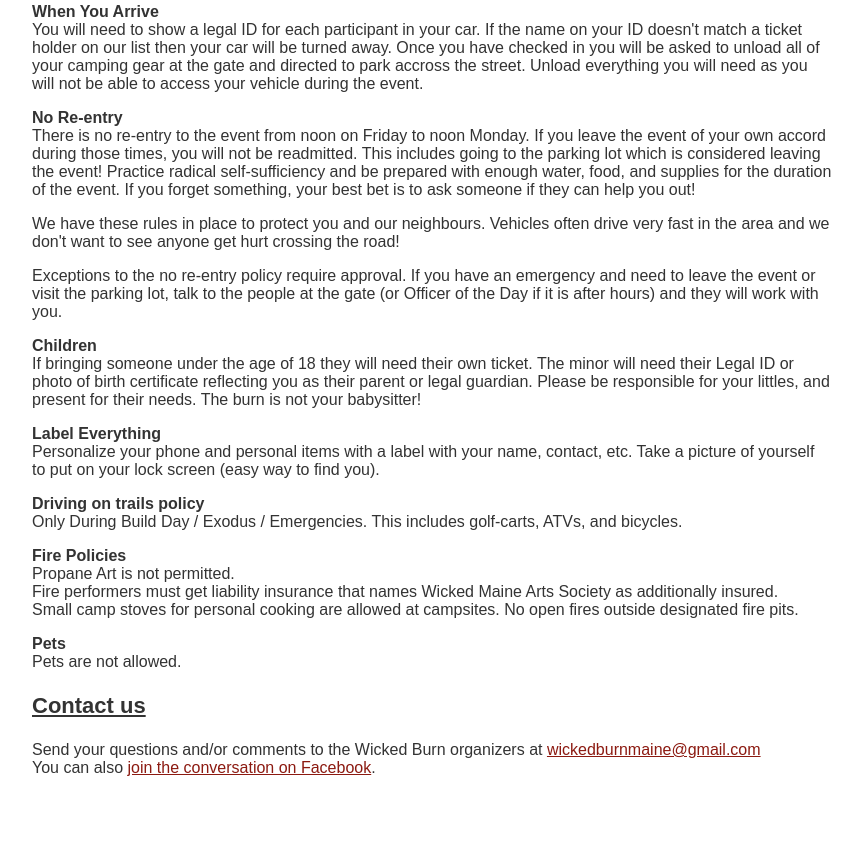
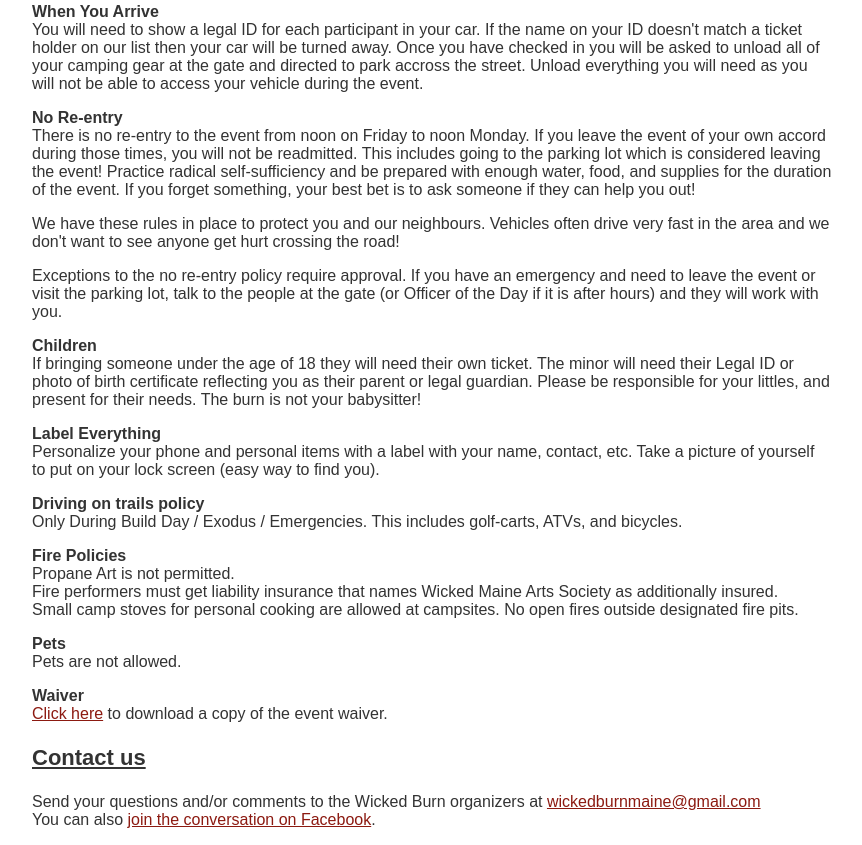
Before and after one commit to olleicua/wicked-burn-maine, a plain HTML site: page dist/survival_guide/index.html in a window 1280 px wide. Shown: the part 1463-2308 px from the top of the page, without its empty margins (208-1070 px from the left). Before the commit the page ends 2256 px from the top, so only its background shows below. Drawn offline with Linux system fonts and the light colour scheme; a web font is replaced by a local one.

Commit message:
add link to waiver

```diff
--- a/dist/survival_guide/index.html
+++ b/dist/survival_guide/index.html
@@ -164,6 +164,12 @@
       <br />
       Pets are not allowed.
     </p>
+
+    <p>
+      <b>Waiver</b>
+      <br />
+      <a href="/waiver_2025.pdf" target="_blank">Click here</a> to download a copy of the event waiver.
+    </p>
     <h3 id="contact-us">Contact us</h3>
     <p>
       Send your questions and/or comments to the Wicked Burn organizers at <a href="mailto:wickedburnmaine@gmail.com">wickedburnmaine@gmail.com</a>
```
Also changed, not shown: src/survival_guide.html (+6 -0 lines).
